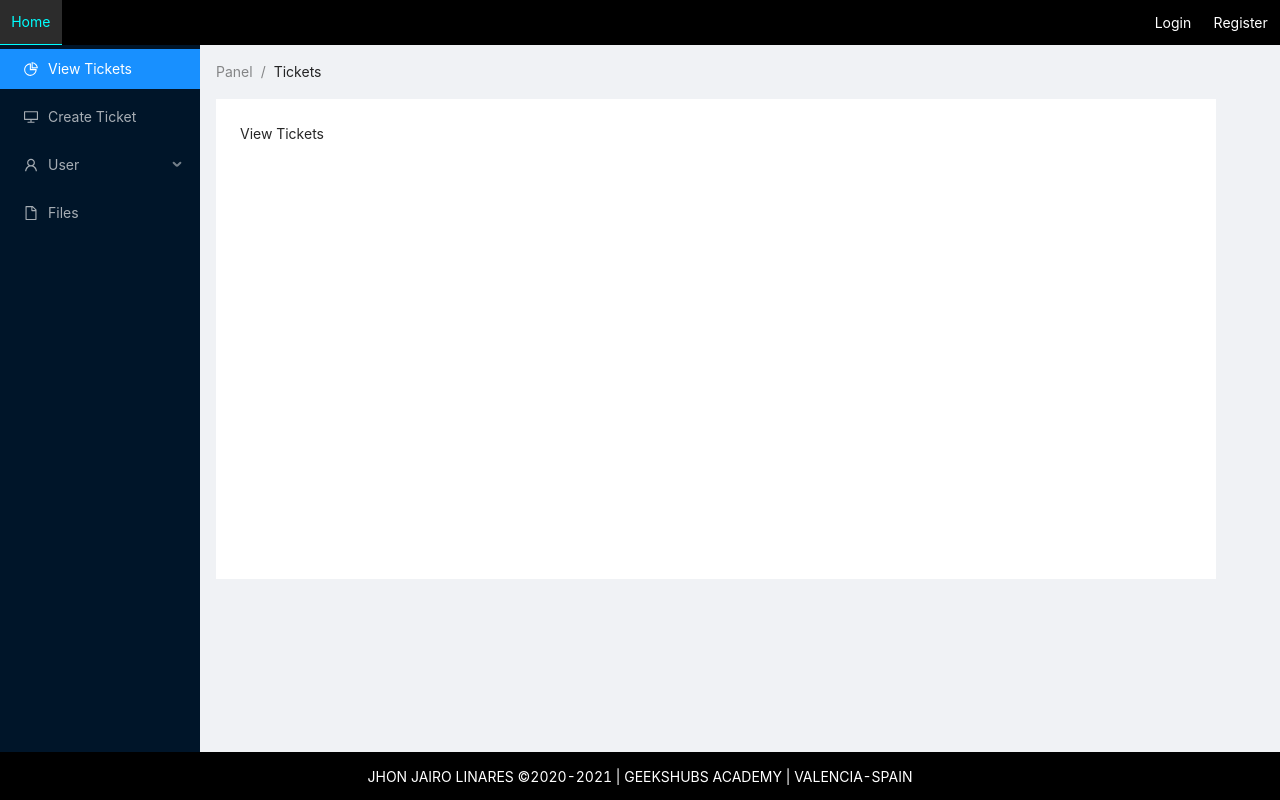
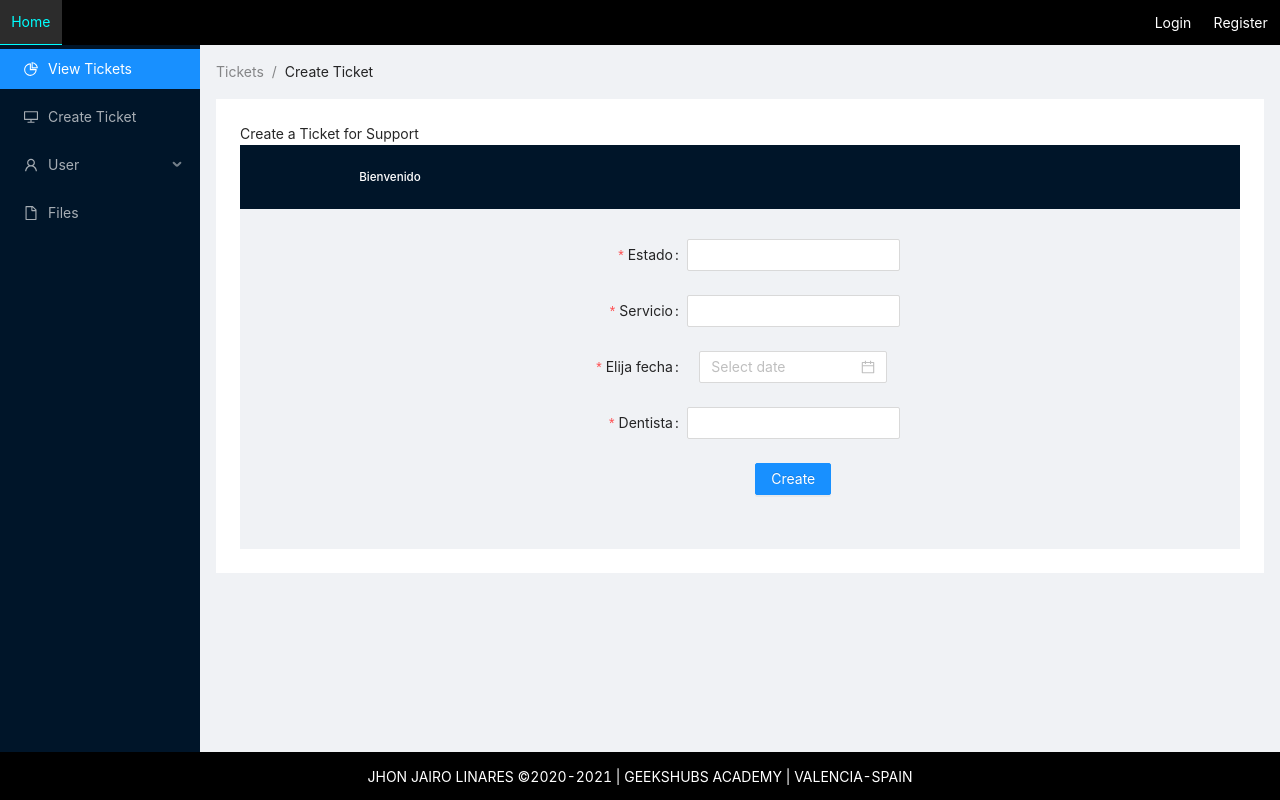
Before and after one commit to jhonjlinaresb/frontadmsys, a React (Create React App) app: page /tickets in a window 1280 px wide. Built offline with nearby package versions, Linux system fonts and the light colour scheme; no server answers.

Commit message:
Add new views for panel

```diff
--- a/src/containers/Panel/Tickets/Tickets.jsx
+++ b/src/containers/Panel/Tickets/Tickets.jsx
@@ -1,14 +1,20 @@
 import React from 'react';
-import Profile from '../../Profile/Profile'
+//import Profile from '../../Profile/Profile'
 import { Link } from 'react-router-dom';
-import { Layout } from 'antd';
+import { Layout, Menu, Breadcrumb } from 'antd';
 import { Form, Input, Button, notification } from 'antd';
-import { Card } from 'antd';
+
 import { DatePicker } from 'antd';
 import axios from 'axios';
-
+import {
+    DesktopOutlined,
+    PieChartOutlined,
+    FileOutlined,
+    UserOutlined,
+  } from '@ant-design/icons';
 
 const { Header, Sider, Content } = Layout;
+const { SubMenu } = Menu;
 
 const layout = {
   labelCol: {
@@ -24,6 +30,8 @@ const tailLayout = {
       span: 16,
   },
 };
+
+
 const Tickets = ({ user }) => {
 
     const onFinish = (appointmentData) => {
@@ -51,23 +59,50 @@ const Tickets = ({ user }) => {
     return (
       <>
 
-    <Profile >
-    <Layout>
+      <Layout style={{ minHeight: '90vh' }}>
+        <Sider>
+          <div className="logo" />
 
-      <Header><h1 style={{ textAlign: 'center', display: 'flex', justifyContent: 'center', color: 'white' }}>Bienvenido {user?.email}</h1></Header>
+          <Menu theme="dark" defaultSelectedKeys={['1']} mode="inline">
+
+            <Menu.Item key="1" icon={<PieChartOutlined />}>
+            View Tickets <Link to="/profile" />
+            </Menu.Item>
+
+
+            <Menu.Item  key="2" icon={<DesktopOutlined />}>
+              Create Ticket <Link to="/tickets"/>
+            </Menu.Item>
+
+            <SubMenu key="sub1" icon={<UserOutlined />} title="User">
+              <Menu.Item key="3">View</Menu.Item>
+              <Menu.Item key="4">Modify</Menu.Item>
+            </SubMenu>
+            <Menu.Item key="9" icon={<FileOutlined />}>
+              Files
+            </Menu.Item>
+          </Menu>
+
+        </Sider>
+
+    <Layout className="site-layout">
+              <Content style={{ margin: '0 16px' }}>
+              <Breadcrumb style={{ margin: '16px 0' }}>
+              <Breadcrumb.Item>Tickets</Breadcrumb.Item>
+              <Breadcrumb.Item>Create Ticket</Breadcrumb.Item>
+            </Breadcrumb>
+            <div className="site-layout-background" style={{ padding: 24, minHeight: 360 }}>
+              Create a Ticket for Support
+              <Layout>
+
+       <Header><h5 style={{ textAlign: 'center', display: 'flex',  width: 200 ,justifyContent: 'center', color: 'white' }}>Bienvenido {user?.email}</h5></Header>
 
        <Layout>
        <Content style={{display: 'flex', justifyContent: 'center'}}>
       <div className="site-card-border-less-wrapper" style={{ textAlign: 'center', display: 'flex', padding: '30px', justifyContent: 'center'}}>
-      <Sider style={{display: 'flex', padding: '2px', justifyContent: 'center', textAlign: 'center' }}>
 
-        <Button style={{textAlign: 'center', display: 'flex', justifyContent: 'center', padding: '20px', margin: '10em'}} type="primary" htmlType="submit">
 
-                  <Link style={{textAlign: 'center', display: 'flex', justifyContent: 'center', margin: '-0.6em'}} to='/appointments'>Citas</Link>
-        </Button>
-      </Sider>
 
-       <Card title="Pedir cita" bordered={false} style={{ width: 300, textAlign: 'center' }}>
         <Form
             {...layout}
             name="basic"
@@ -138,14 +173,18 @@ const Tickets = ({ user }) => {
             </Form.Item>
 
         </Form>
-        </Card>
 
 
         </div>
         </Content>
         </Layout>
-    </Layout></Profile>
-  </>
+    </Layout>
+
+            </div>
+          </Content>
+        </Layout>
+</Layout>
+    </>
 );
 }
 export default Tickets;
--- a/src/containers/Profile/Profile.jsx
+++ b/src/containers/Profile/Profile.jsx
@@ -54,7 +54,7 @@ const { SubMenu } = Menu;
           <Menu theme="dark" defaultSelectedKeys={['1']} mode="inline">
 
             <Menu.Item key="1" icon={<PieChartOutlined />}>
-            View Tickets
+            View Tickets <Link to="/profile" />
             </Menu.Item>
 
 
```
Also changed, not shown: 1 other file (tests, documents, lock files or other folders).
